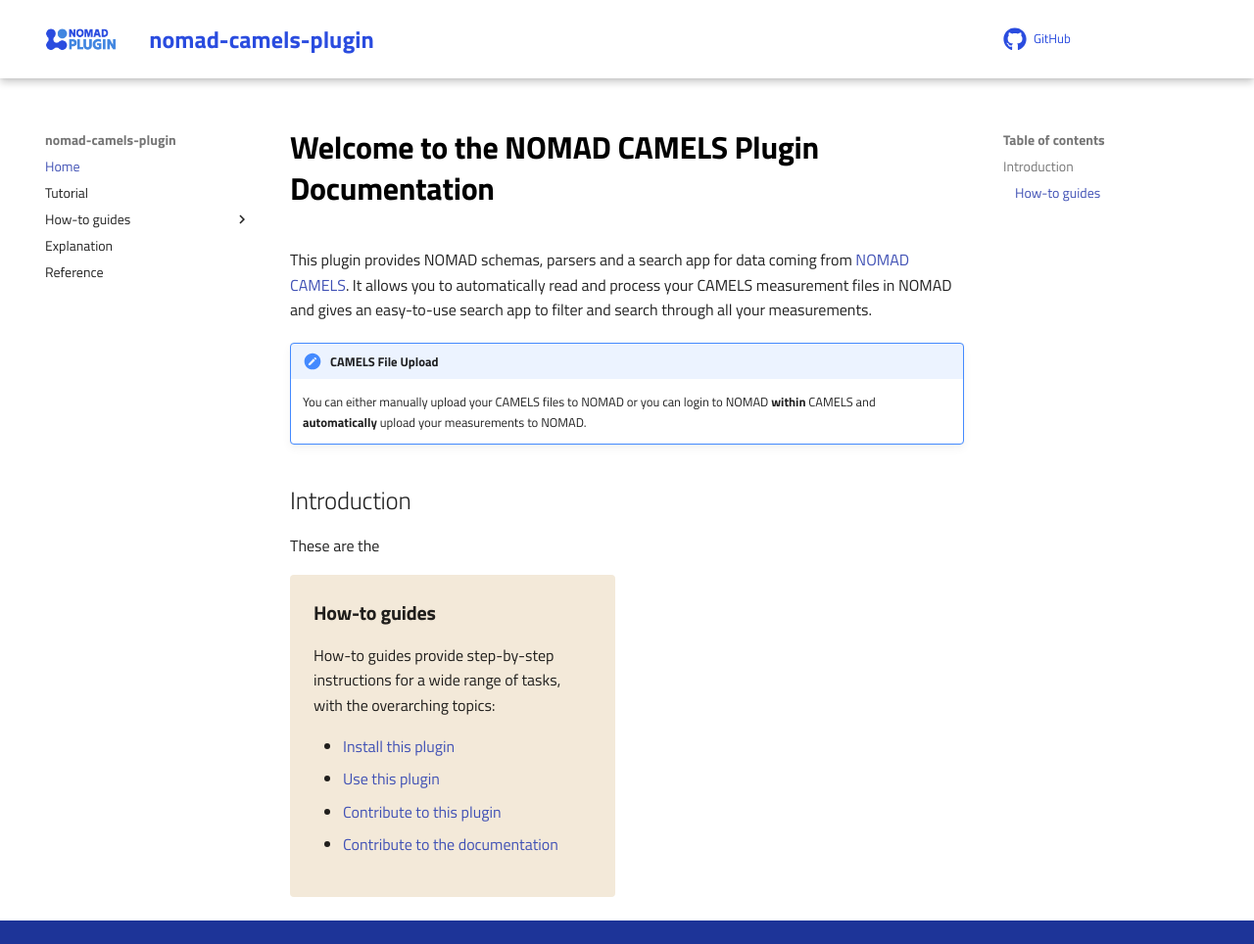
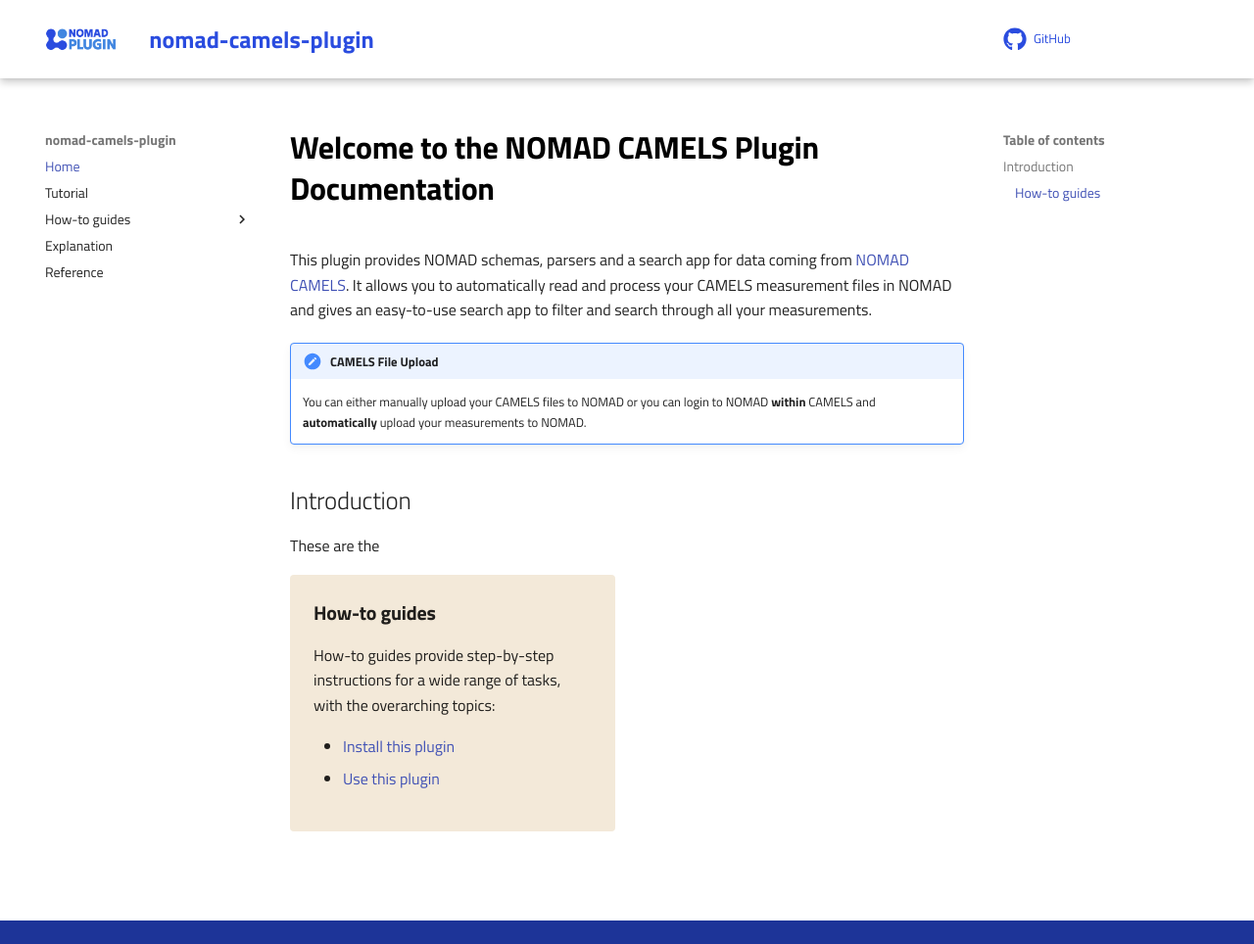
Before and after one commit to Tanmay2028/nomad-camels-plugin, an MkDocs documentation site: the page built from docs/index.md, in a window 1280 px wide and 964 px high. Shown: the whole window at 98% size. Built offline with MkDocs 1.6.1 and Material for MkDocs 9.7.7, drawn with Linux system fonts in a browser that asks for light colours; comment, search, counter and statistics services are not loaded.

Commit message:
remoed contribute parts

```diff
--- a/docs/index.md
+++ b/docs/index.md
@@ -27,8 +27,8 @@
 
 - [Install this plugin](how_to/install_this_plugin.md)
 - [Use this plugin](how_to/use_this_plugin.md)
-- [Contribute to this plugin](how_to/contribute_to_this_plugin.md)
-- [Contribute to the documentation](how_to/contribute_to_the_documentation.md)
+<!-- - [Contribute to this plugin](how_to/contribute_to_this_plugin.md)
+- [Contribute to the documentation](how_to/contribute_to_the_documentation.md) -->
 
 </div>
 
```
